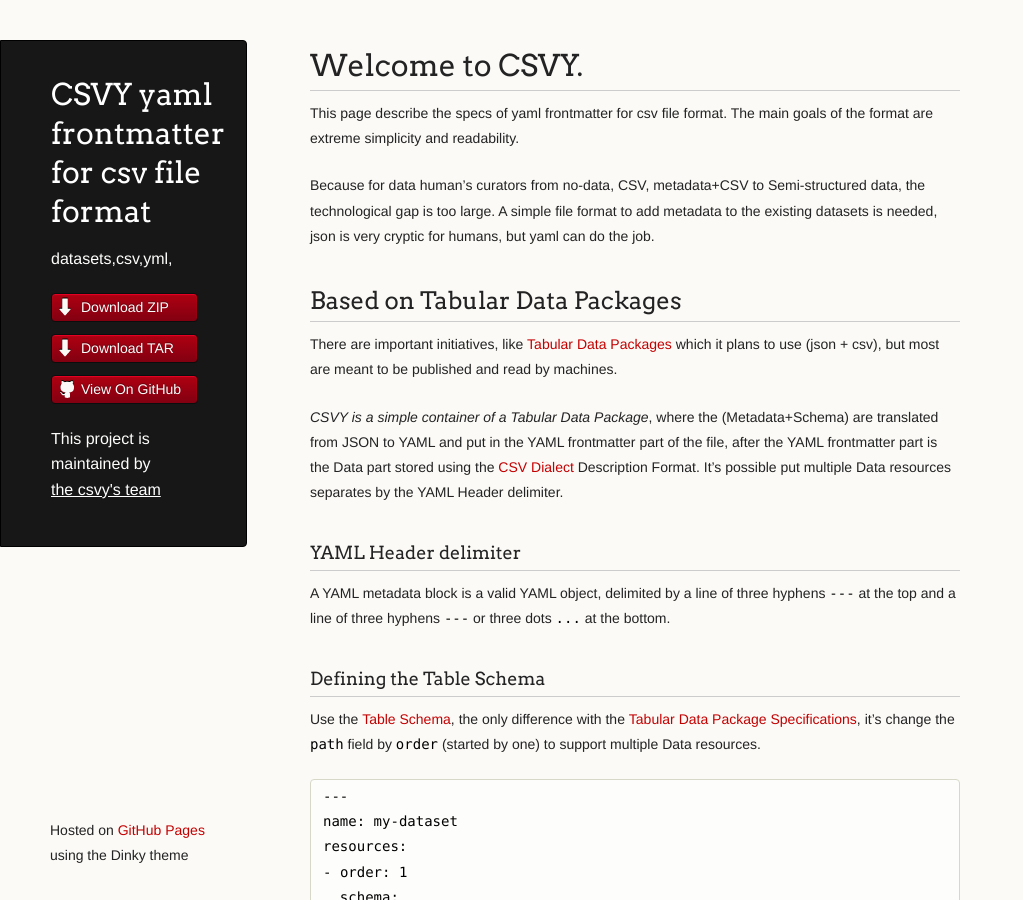
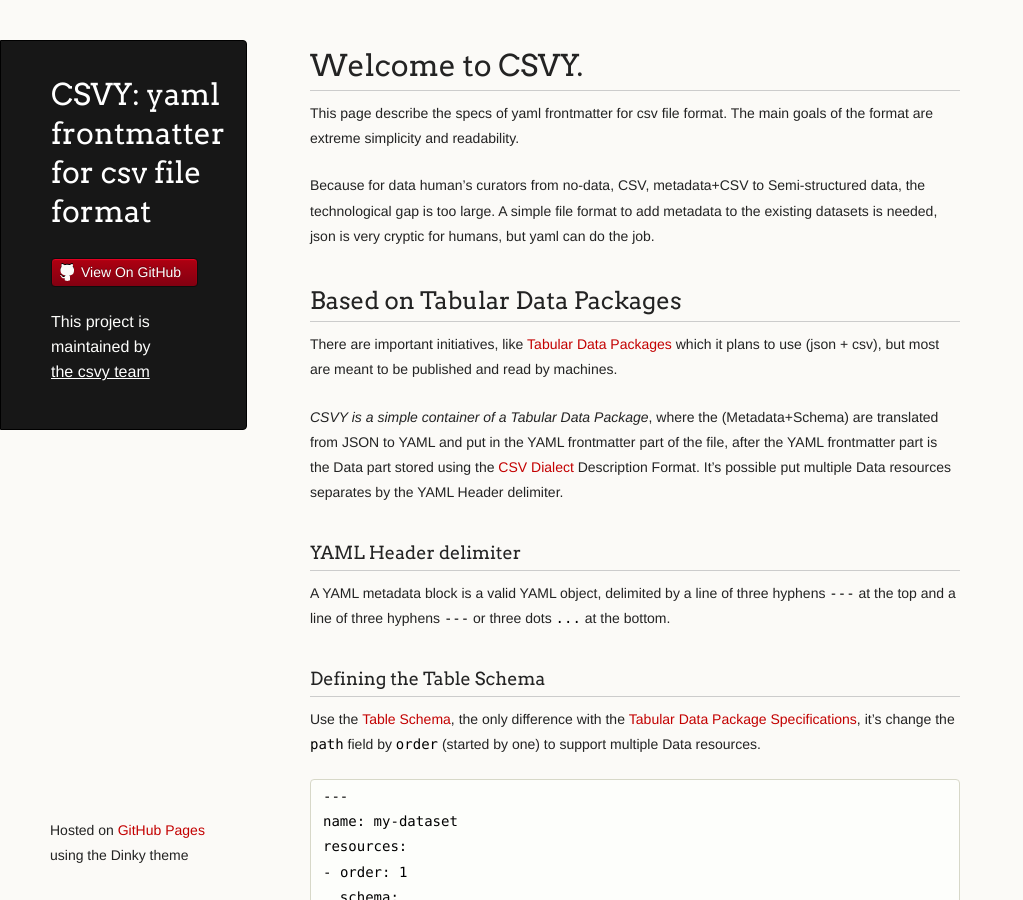
Before and after one commit to csvy/csvy.github.io, a Jekyll site: the page built from index.md, in a window 1280 px wide and 900 px high. Shown: the whole window, without its empty margins (0-1023 px from the left). Built offline with Jekyll 4.4.1, drawn with Linux system fonts in a browser that asks for light colours; our own code applies the rules of GitHub Pages for plain Markdown files.

Commit message:
Tweaks (#17)
* Remove unneeded/incorrect content from sidebar

* Make README marginally more useful

```diff
--- a/_layouts/index.html
+++ b/_layouts/index.html
@@ -16,16 +16,14 @@
   <body>
     <div class="wrapper">
       <header>
-        <h1 class="header">CSVY yaml frontmatter for csv file format</h1>
-        <p class="header">datasets,csv,yml,</p>
+        <h1 class="header">CSVY: yaml frontmatter for csv file format</h1>
+        <p class="header"></p>
 
         <ul>
-          <li class="download"><a class="buttons" href="https://github.com/csvy/csvy.github.io/zipball/master">Download ZIP</a></li>
-          <li class="download"><a class="buttons" href="https://github.com/csvy/csvy.github.io/tarball/master">Download TAR</a></li>
           <li><a class="buttons github" href="https://github.com/csvy">View On GitHub</a></li>
         </ul>
 
-        <p class="header">This project is maintained by <a class="header name" href="https://github.com/csvy">the csvy's team</a></p>
+        <p class="header">This project is maintained by <a class="header name" href="https://github.com/csvy">the csvy team</a></p>
 
 
       </header>
```
Also changed, not shown: README.md.
